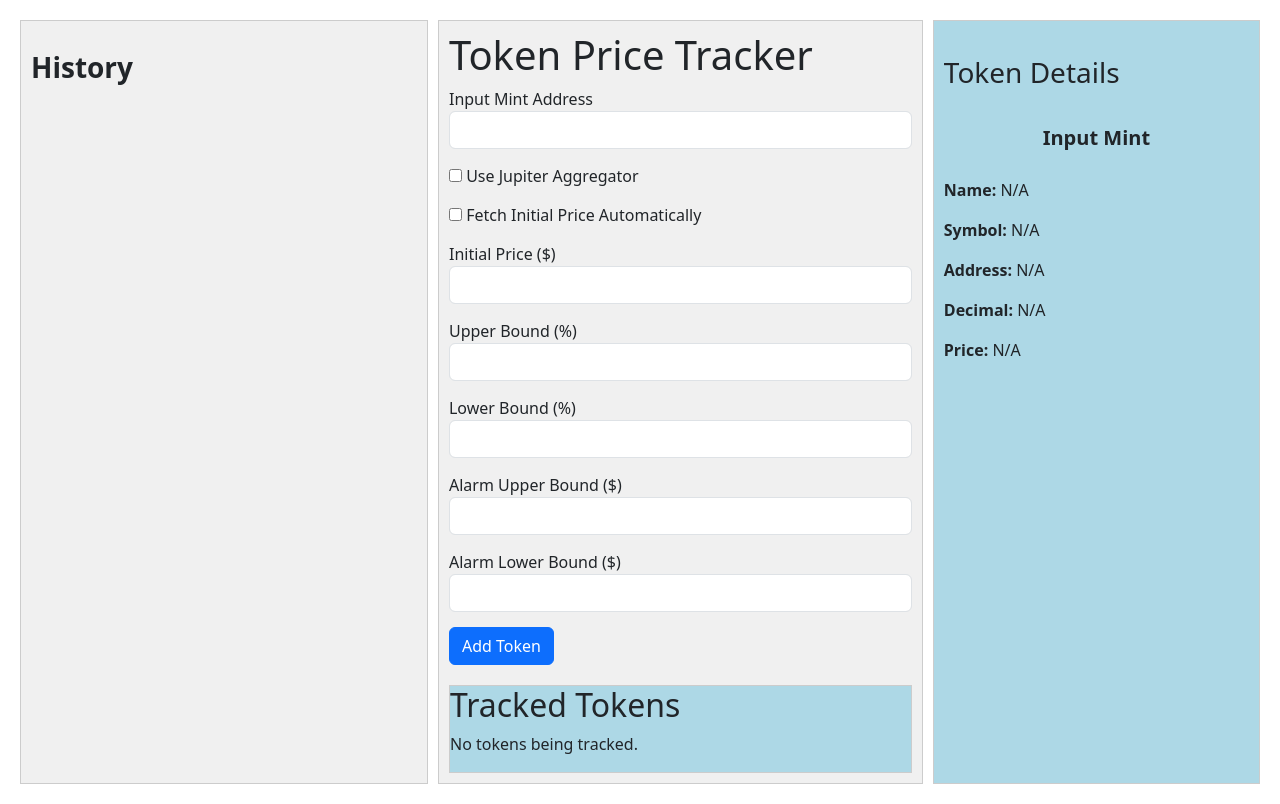
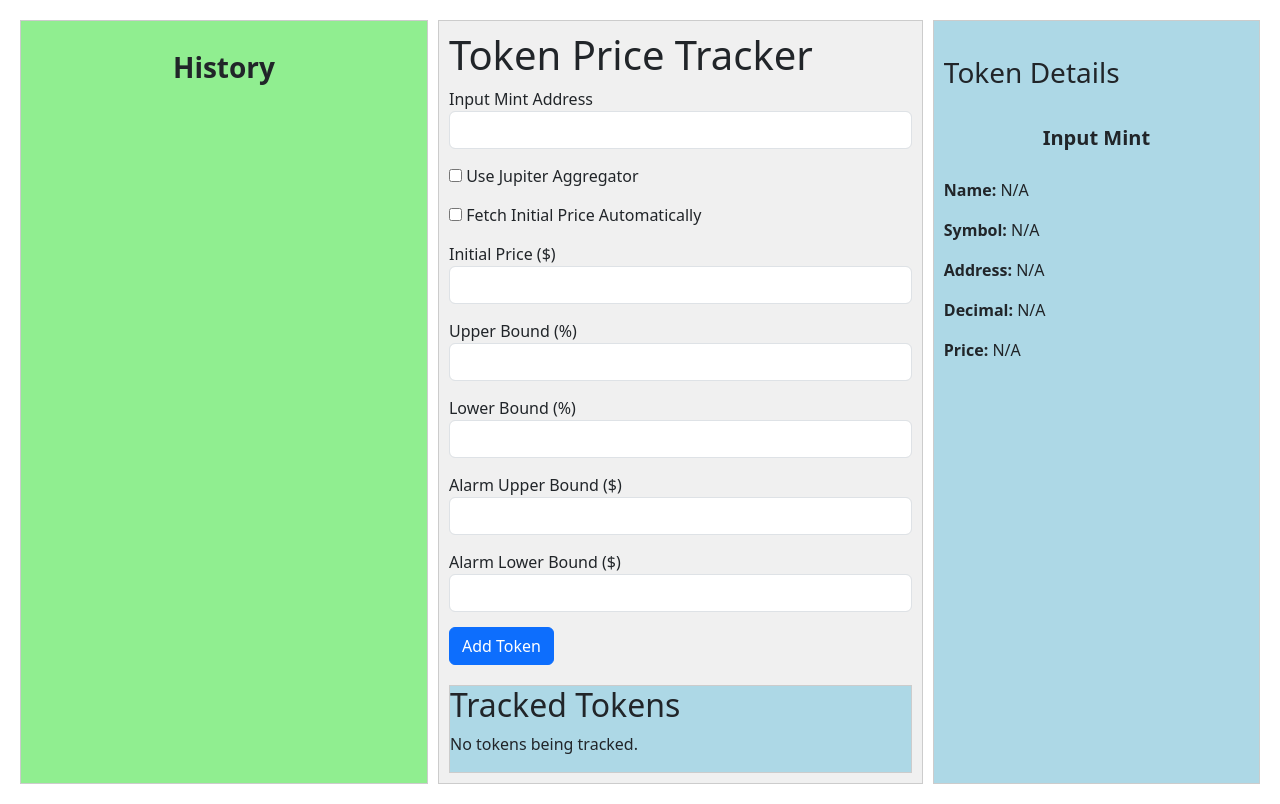
Before and after one commit to vishal24102002/token_tracker, a Flask app: page / in a window 1280 px wide. Run offline with Flask 3, Linux system fonts and the light colour scheme; data that the repository does not hold is empty.

Commit message:
Update index.html

```diff
--- a/templates/index.html
+++ b/templates/index.html
@@ -29,8 +29,8 @@
 </head>
 <body>
     <div class="main_container">
-        <div class="box previous_token" style="width: 500px;">
-            <h3 style="padding: 20px 0;"><b>History</b></h3>
+        <div class="box previous_token" style="background-color: lightgreen; width: 500px;">
+            <center><h3 style="padding: 20px 0;"><b>History</b></h3></center>
 
 
         </div>
```
